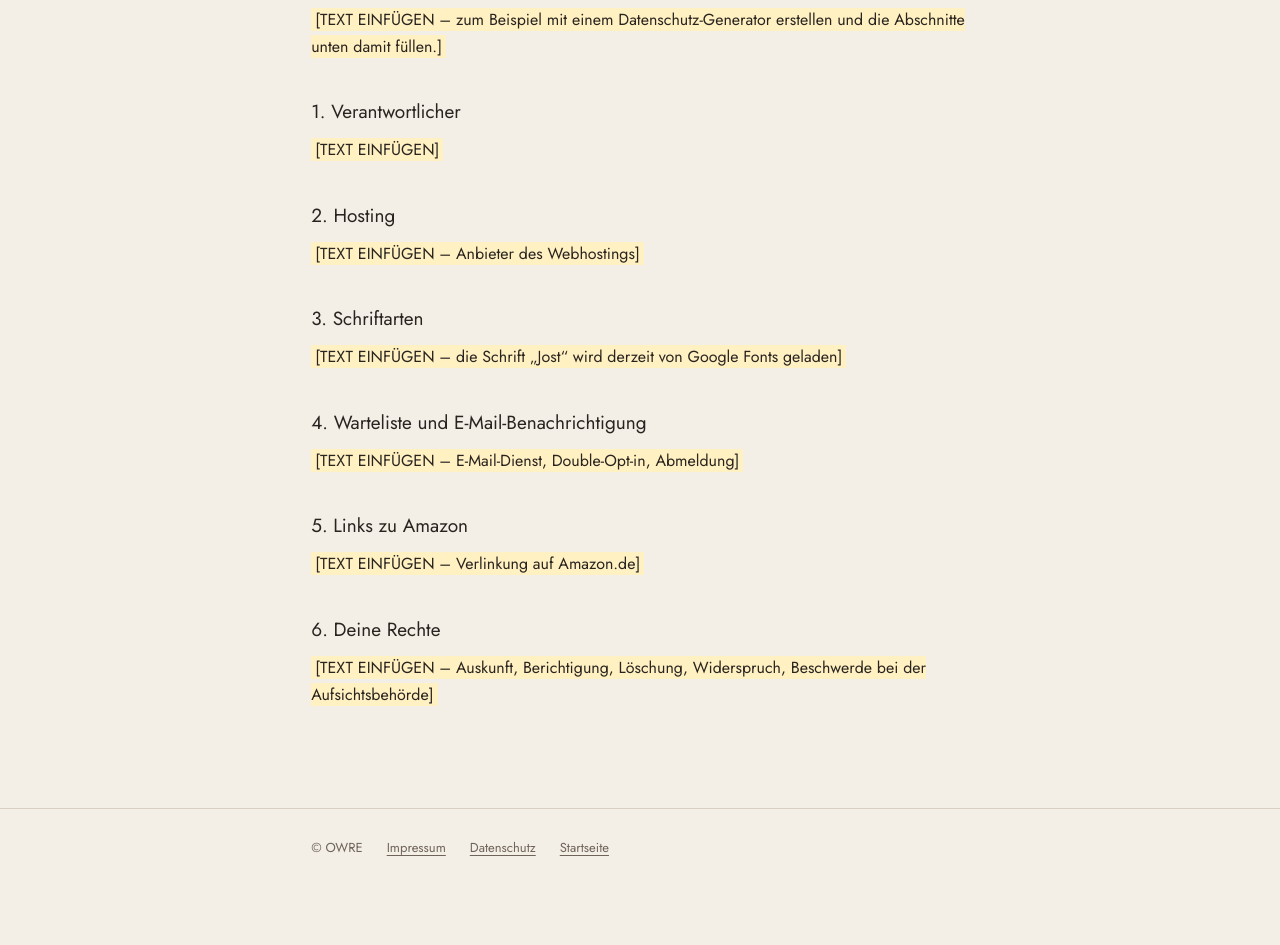
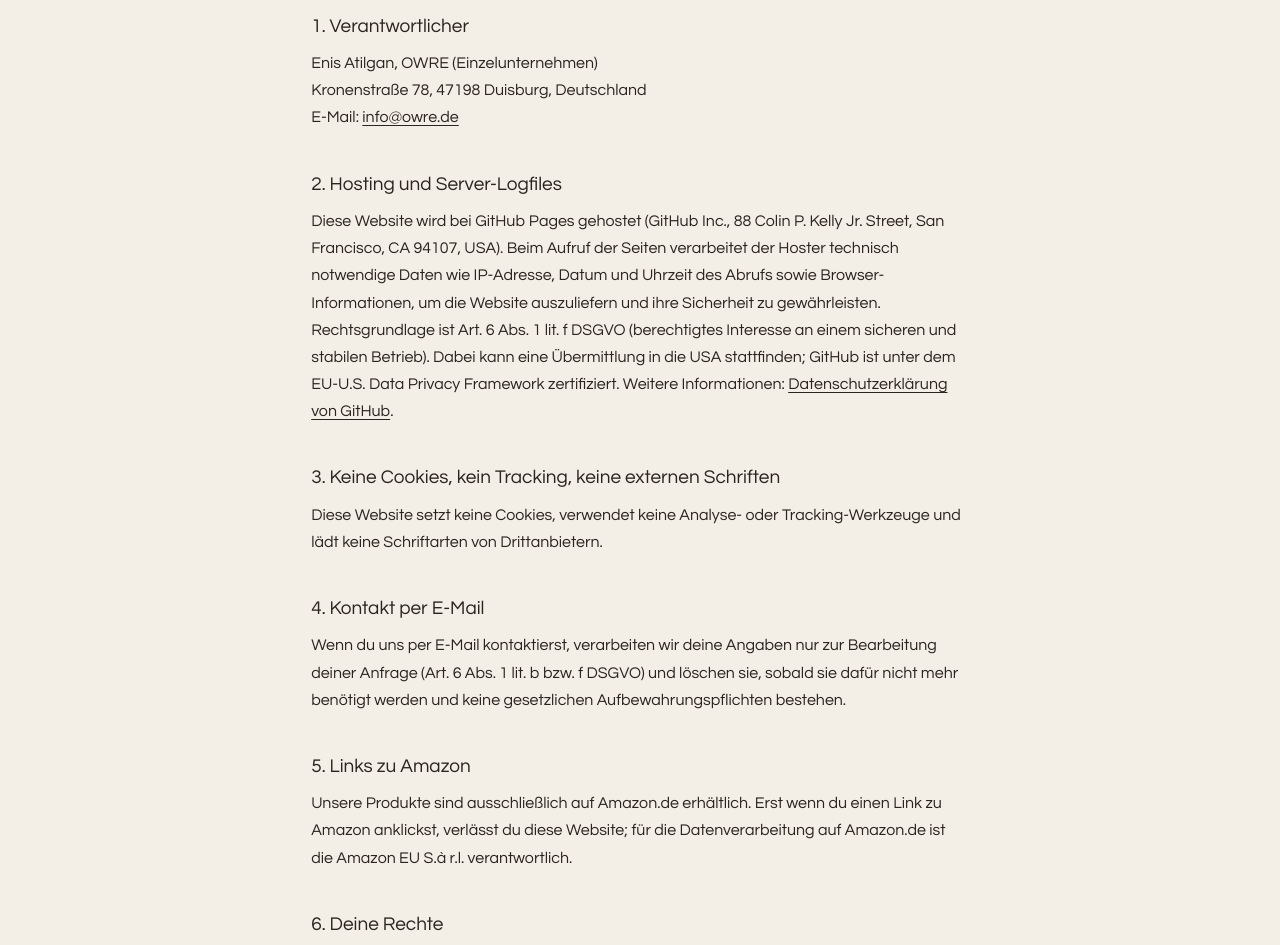
Before and after one commit to atilganenis-droid/owre-hompage, a plain HTML site: page datenschutz.html in a window 1280 px wide. Shown: the part 246-1191 px from the top of the page. Before the commit the page ends 1133 px from the top, so only its background shows below. Drawn offline with Linux system fonts and the light colour scheme.

Commit message:
Update datenschutz.html

```diff
--- a/datenschutz.html
+++ b/datenschutz.html
@@ -5,9 +5,6 @@
 <meta name="viewport" content="width=device-width, initial-scale=1">
 <title>Datenschutz – OWRE</title>
 <link rel="icon" type="image/png" href="img/logo/owre-logo.png">
-<link rel="preconnect" href="https://fonts.googleapis.com">
-<link rel="preconnect" href="https://fonts.gstatic.com" crossorigin>
-<link rel="stylesheet" href="https://fonts.googleapis.com/css2?family=Jost:wght@300;400;500&display=swap">
 <style>
 /* Rechtsseite im OWRE-Design: Creme, Taupe, Jost. Schlicht, gut lesbar. */
 :root { --bg: #F3EEE6; --ink: #2A2420; --muted: #6F645A; --line: #D9CFC2; --accent: #6B5E54; --mark: #FFF1C2;
@@ -36,25 +33,28 @@ footer .wrap { display: flex; flex-wrap: wrap; gap: 8px 24px; }
 <header><div class="wrap"><a class="logo" href="index.html" aria-label="OWRE Startseite">OWRE</a><a class="back" href="index.html">← Zur Startseite</a></div></header>
 <main><div class="wrap">
 <h1>Datenschutzerklärung</h1>
-<p><span class="ph">[TEXT EINFÜGEN – zum Beispiel mit einem Datenschutz-Generator erstellen und die Abschnitte unten damit füllen.]</span></p>
 
 <h2>1. Verantwortlicher</h2>
-<p><span class="ph">[TEXT EINFÜGEN]</span></p>
+<p>Enis Atilgan, OWRE (Einzelunternehmen)<br>
+Kronenstraße 78, 47198 Duisburg, Deutschland<br>
+E-Mail: <a href="mailto:info@owre.de">info@owre.de</a></p>
 
-<h2>2. Hosting</h2>
-<p><span class="ph">[TEXT EINFÜGEN – Anbieter des Webhostings]</span></p>
+<h2>2. Hosting und Server-Logfiles</h2>
+<p>Diese Website wird bei GitHub Pages gehostet (GitHub Inc., 88 Colin P. Kelly Jr. Street, San Francisco, CA 94107, USA). Beim Aufruf der Seiten verarbeitet der Hoster technisch notwendige Daten wie IP-Adresse, Datum und Uhrzeit des Abrufs sowie Browser-Informationen, um die Website auszuliefern und ihre Sicherheit zu gewährleisten. Rechtsgrundlage ist Art. 6 Abs. 1 lit. f DSGVO (berechtigtes Interesse an einem sicheren und stabilen Betrieb). Dabei kann eine Übermittlung in die USA stattfinden; GitHub ist unter dem EU-U.S. Data Privacy Framework zertifiziert. Weitere Informationen: <a href="https://docs.github.com/de/site-policy/privacy-policies/github-general-privacy-statement" rel="noopener">Datenschutzerklärung von GitHub</a>.</p>
 
-<h2>3. Schriftarten</h2>
-<p><span class="ph">[TEXT EINFÜGEN – die Schrift „Jost“ wird derzeit von Google Fonts geladen]</span></p>
+<h2>3. Keine Cookies, kein Tracking, keine externen Schriften</h2>
+<p>Diese Website setzt keine Cookies, verwendet keine Analyse- oder Tracking-Werkzeuge und lädt keine Schriftarten von Drittanbietern.</p>
 
-<h2>4. Warteliste und E-Mail-Benachrichtigung</h2>
-<p><span class="ph">[TEXT EINFÜGEN – E-Mail-Dienst, Double-Opt-in, Abmeldung]</span></p>
+<h2>4. Kontakt per E-Mail</h2>
+<p>Wenn du uns per E-Mail kontaktierst, verarbeiten wir deine Angaben nur zur Bearbeitung deiner Anfrage (Art. 6 Abs. 1 lit. b bzw. f DSGVO) und löschen sie, sobald sie dafür nicht mehr benötigt werden und keine gesetzlichen Aufbewahrungspflichten bestehen.</p>
 
 <h2>5. Links zu Amazon</h2>
-<p><span class="ph">[TEXT EINFÜGEN – Verlinkung auf Amazon.de]</span></p>
+<p>Unsere Produkte sind ausschließlich auf Amazon.de erhältlich. Erst wenn du einen Link zu Amazon anklickst, verlässt du diese Website; für die Datenverarbeitung auf Amazon.de ist die Amazon EU S.à r.l. verantwortlich.</p>
 
 <h2>6. Deine Rechte</h2>
-<p><span class="ph">[TEXT EINFÜGEN – Auskunft, Berichtigung, Löschung, Widerspruch, Beschwerde bei der Aufsichtsbehörde]</span></p>
+<p>Du hast das Recht auf Auskunft, Berichtigung, Löschung, Einschränkung der Verarbeitung, Datenübertragbarkeit und Widerspruch (Art. 15–21 DSGVO) sowie das Recht auf Beschwerde bei einer Datenschutz-Aufsichtsbehörde, zum Beispiel der Landesbeauftragten für Datenschutz und Informationsfreiheit Nordrhein-Westfalen.</p>
+
+<p>Stand: November 2026</p>
 </div></main>
 <footer><div class="wrap"><span>© OWRE</span><a href="impressum.html">Impressum</a><a href="datenschutz.html">Datenschutz</a><a href="index.html">Startseite</a></div></footer>
 </body>
```
